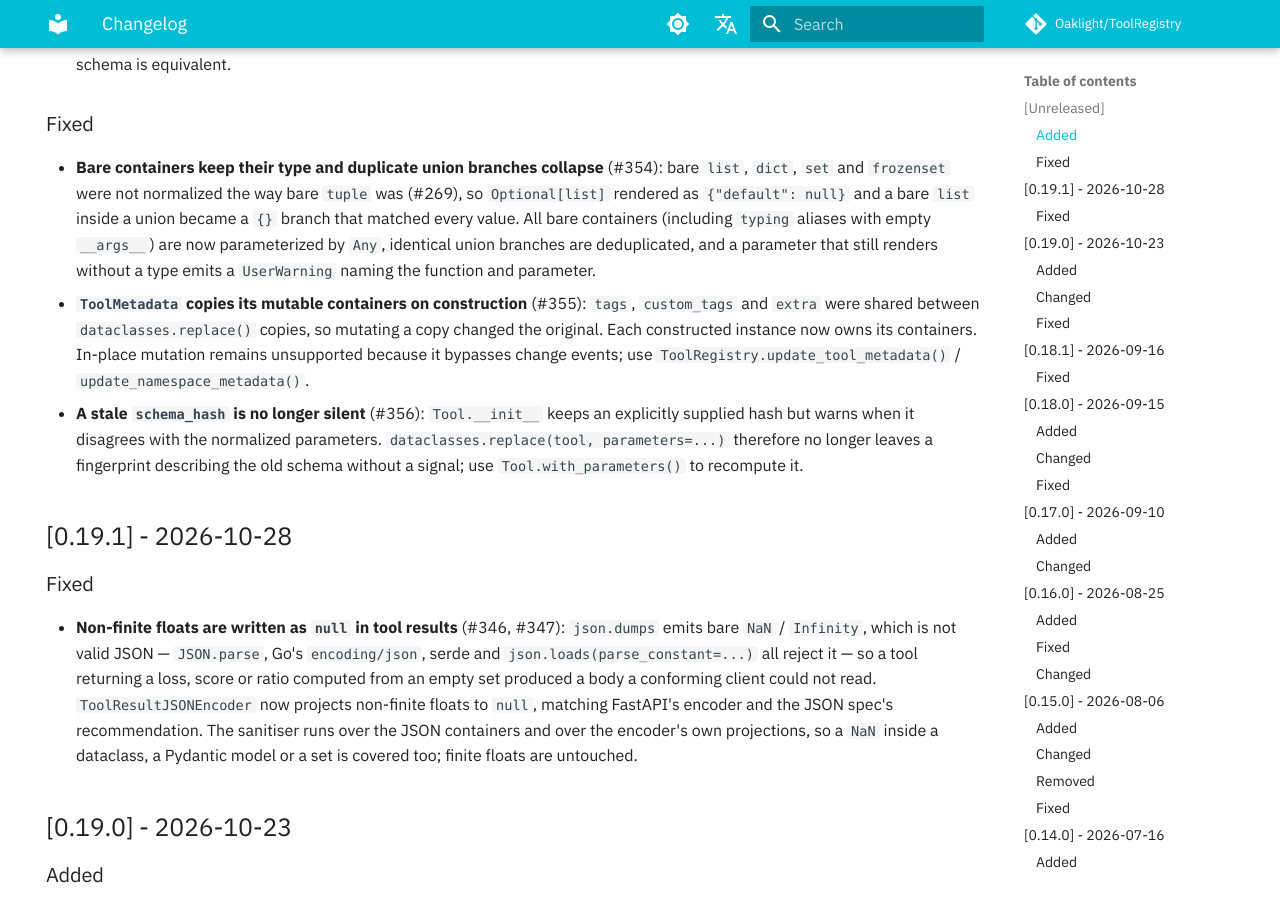
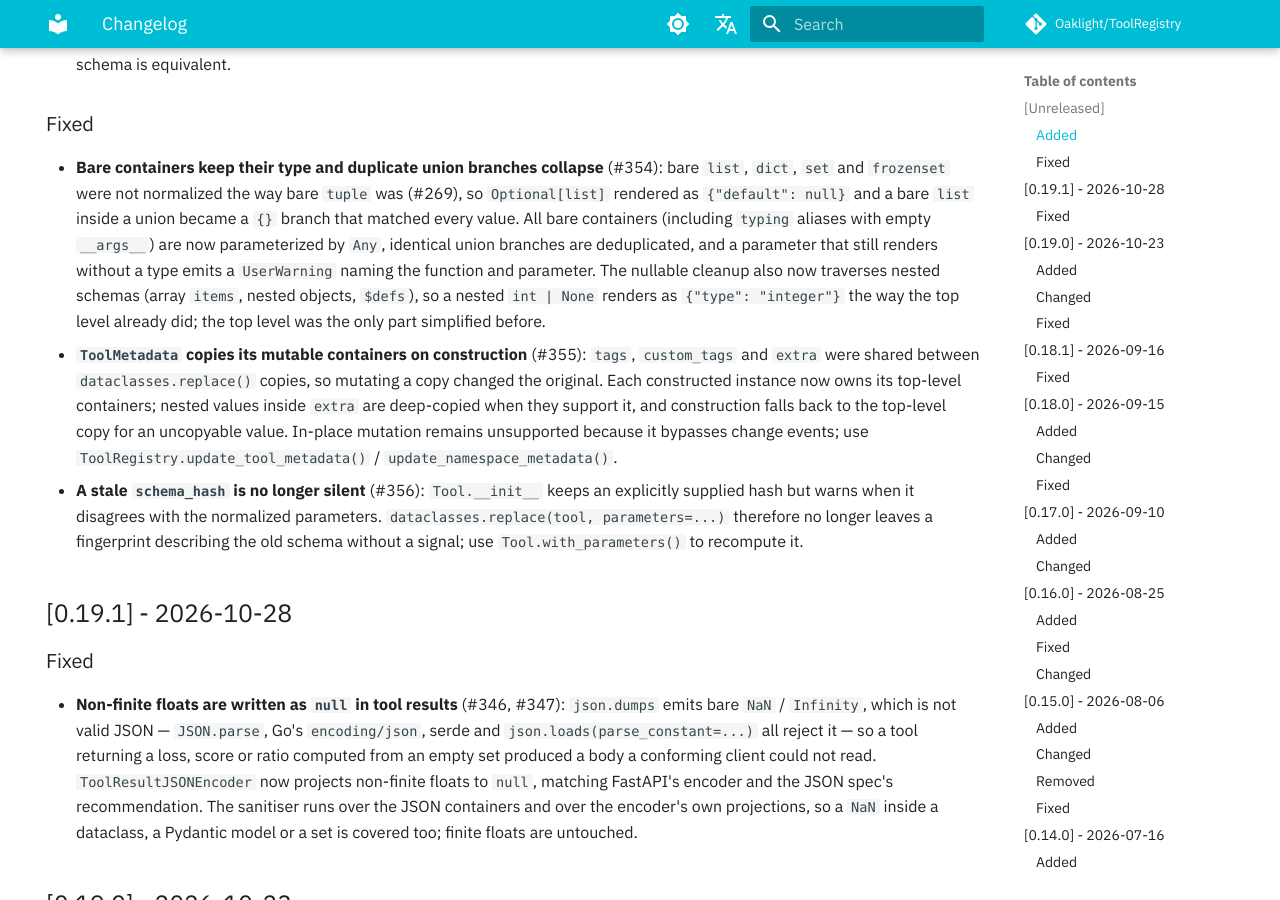
Before and after one commit to Oaklight/ToolRegistry, an MkDocs documentation site: the page built from docs/changelog.md, in a window 1280 px wide and 900 px high, scrolled down 593 px. Built offline with MkDocs 1.6.1 and Material for MkDocs 9.7.7, drawn with Linux system fonts in a browser that asks for light colours; some web fonts are replaced; comment, search, counter and statistics services are not loaded.

Commit message:
docs: state the extra copy guarantee and the dropped-model warning

```diff
--- a/docs/changelog.md
+++ b/docs/changelog.md
@@ -23,8 +23,8 @@ The format is based on [Keep a Changelog](https://keepachangelog.com/en/1.1.0/),
 
 ### Fixed
 
-- **Bare containers keep their type and duplicate union branches collapse** (#354): bare `list`, `dict`, `set` and `frozenset` were not normalized the way bare `tuple` was (#269), so `Optional[list]` rendered as `{"default": null}` and a bare `list` inside a union became a `{}` branch that matched every value. All bare containers (including `typing` aliases with empty `__args__`) are now parameterized by `Any`, identical union branches are deduplicated, and a parameter that still renders without a type emits a `UserWarning` naming the function and parameter.
-- **`ToolMetadata` copies its mutable containers on construction** (#355): `tags`, `custom_tags` and `extra` were shared between `dataclasses.replace()` copies, so mutating a copy changed the original. Each constructed instance now owns its containers. In-place mutation remains unsupported because it bypasses change events; use `ToolRegistry.update_tool_metadata()` / `update_namespace_metadata()`.
+- **Bare containers keep their type and duplicate union branches collapse** (#354): bare `list`, `dict`, `set` and `frozenset` were not normalized the way bare `tuple` was (#269), so `Optional[list]` rendered as `{"default": null}` and a bare `list` inside a union became a `{}` branch that matched every value. All bare containers (including `typing` aliases with empty `__args__`) are now parameterized by `Any`, identical union branches are deduplicated, and a parameter that still renders without a type emits a `UserWarning` naming the function and parameter. The nullable cleanup also now traverses nested schemas (array `items`, nested objects, `$defs`), so a nested `int | None` renders as `{"type": "integer"}` the way the top level already did; the top level was the only part simplified before.
+- **`ToolMetadata` copies its mutable containers on construction** (#355): `tags`, `custom_tags` and `extra` were shared between `dataclasses.replace()` copies, so mutating a copy changed the original. Each constructed instance now owns its top-level containers; nested values inside `extra` are deep-copied when they support it, and construction falls back to the top-level copy for an uncopyable value. In-place mutation remains unsupported because it bypasses change events; use `ToolRegistry.update_tool_metadata()` / `update_namespace_metadata()`.
 - **A stale `schema_hash` is no longer silent** (#356): `Tool.__init__` keeps an explicitly supplied hash but warns when it disagrees with the normalized parameters. `dataclasses.replace(tool, parameters=...)` therefore no longer leaves a fingerprint describing the old schema without a signal; use `Tool.with_parameters()` to recompute it.
 
 
```
Also changed, not shown: docs/api/core/tool.md (+1 -1 lines).
